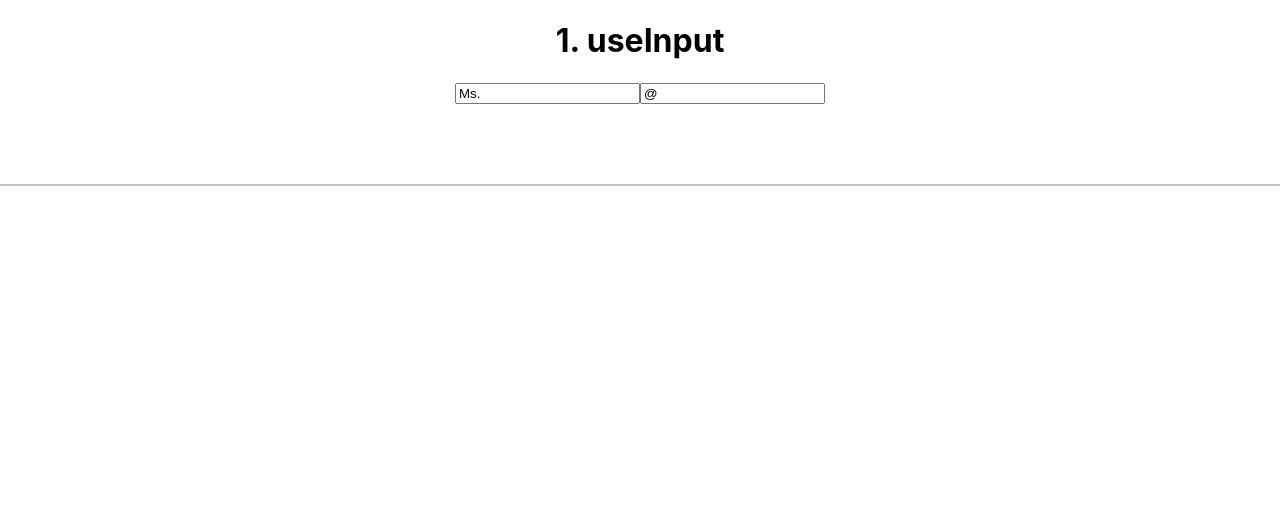
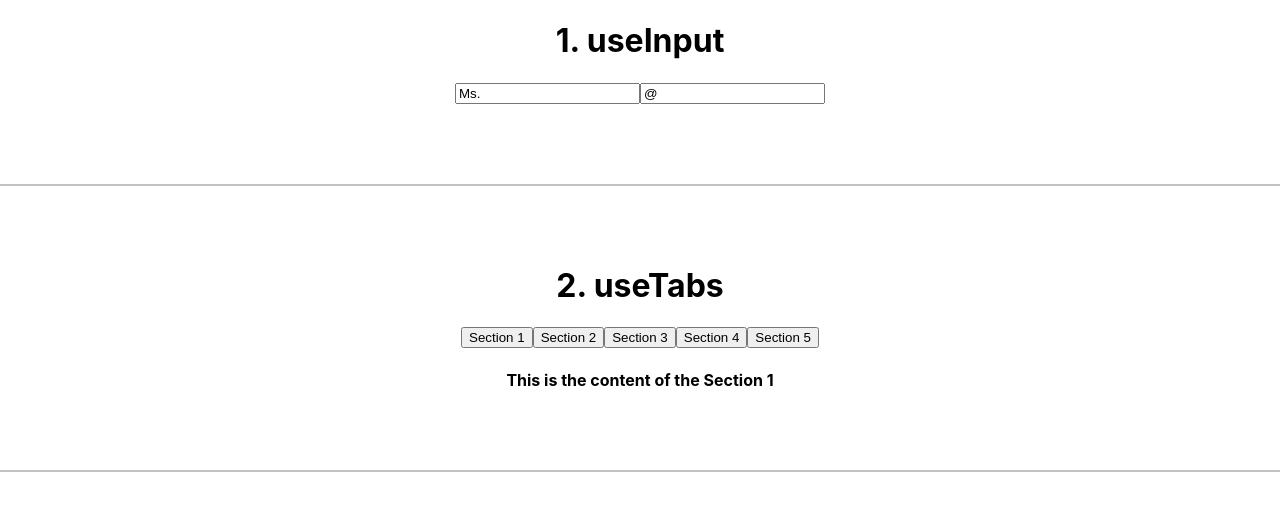
Before and after one commit to aurora-yn/react-hooks, a React (Create React App) app: page / in a window 1280 px wide. Shown: the top 510 px of the page. Built offline with nearby package versions, Linux system fonts and the light colour scheme.

Commit message:
02. useTabs

```diff
--- a/src/App.js
+++ b/src/App.js
@@ -1,7 +1,8 @@
-import React, { useState } from 'react';
+import React from 'react';
 import './App.css';
 
 import UseInput from './components/useInput'
+import UseTabs from './components/useTabs'
 
 
 
@@ -11,6 +12,8 @@
     <div className="App">
       <UseInput />
       <hr />
+      <UseTabs />
+      <hr />
     </div>
   );
 }
--- /dev/null
+++ b/src/components/useTabs.js
@@ -0,0 +1,46 @@
+import React, { useState } from "react";
+
+const content = [
+  {
+    tab: "Section 1",
+    content: "This is the content of the Section 1"
+  },
+  {
+    tab: "Section 2",
+    content: "This is the content of the Section 2"
+  },
+  {
+    tab: "Section 3",
+    content: "This is the content of the Section 3"
+  },
+  {
+    tab: "Section 4",
+    content: "This is the content of the Section 4"
+  },
+  {
+    tab: "Section 5",
+    content: "This is the content of the Section 5"
+  }
+];
+
+const useTabs = (initialTab, allTabs) => {
+  // if (!allTabs || !Array.isArray(allTabs)) return;
+  const [currentIndex, setCurrentIndex] = useState(initialTab);
+  return {
+    currentItem: allTabs[currentIndex],
+    changeItem: setCurrentIndex
+  };
+};
+
+export default function UseTabs() {
+  const { currentItem, changeItem } = useTabs(0, content);
+  return (
+    <div>
+      <h1>2. useTabs</h1>
+      {content.map((section, index) => (
+        <button onClick={() => changeItem(index)}>{section.tab}</button>
+      ))}
+      <h4>{currentItem.content}</h4>
+    </div>
+  );
+}
```
Also changed, not shown: 1 other file (tests, documents, lock files or other folders).
